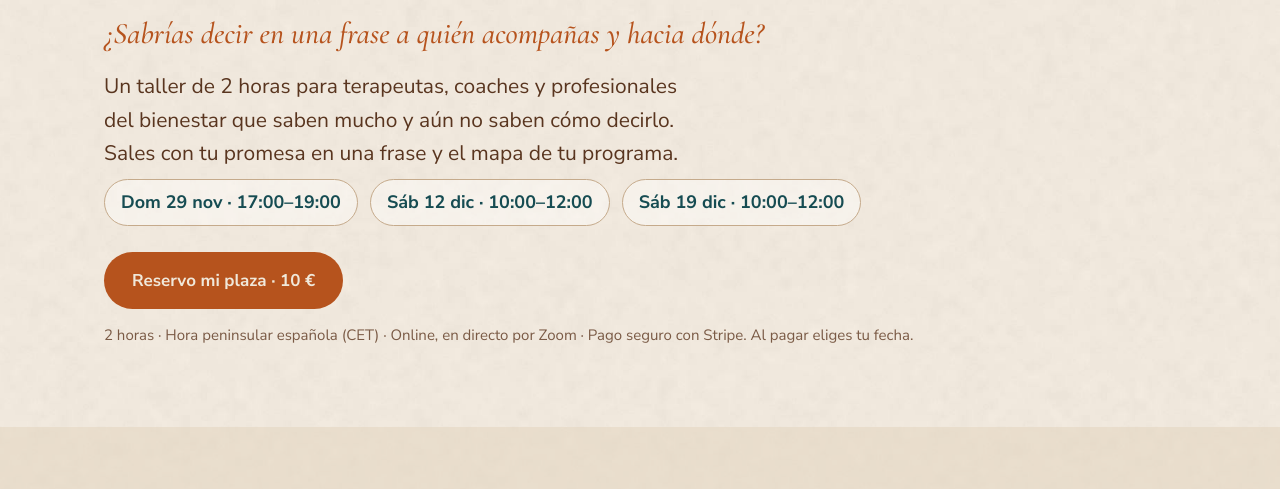
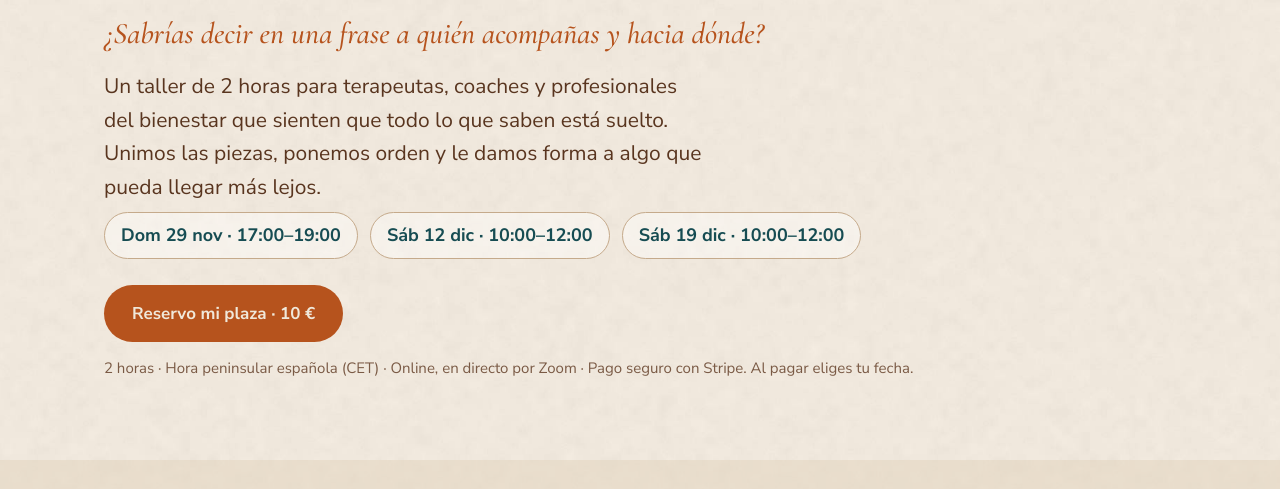
Before and after one commit to escuchaprofundakt-create/valor-unico, a plain HTML site: page taller.html in a window 1280 px wide. Shown: the part 311-800 px from the top of the page. Drawn offline with nearby package versions, Linux system fonts and the light colour scheme.

Commit message:
Nueva frase inicial del taller

```diff
--- a/taller.html
+++ b/taller.html
@@ -52,7 +52,7 @@
     <span class="label">Taller en directo · Valor Único</span>
     <h1>Tu promesa, <em>escuchada.</em></h1>
     <p class="question">¿Sabrías decir en una frase a quién acompañas y hacia dónde?</p>
-    <p class="lead">Un taller de 2 horas para terapeutas, coaches y profesionales del bienestar que saben mucho y aún no saben cómo decirlo. Sales con tu promesa en una frase y el mapa de tu programa.</p>
+    <p class="lead">Un taller de 2 horas para terapeutas, coaches y profesionales del bienestar que sienten que todo lo que saben está suelto. Unimos las piezas, ponemos orden y le damos forma a algo que pueda llegar más lejos.</p>
     <div class="dates" aria-label="Fechas">
       <span>Dom 29 nov · 17:00–19:00</span><span>Sáb 12 dic · 10:00–12:00</span><span>Sáb 19 dic · 10:00–12:00</span>
     </div>
```
